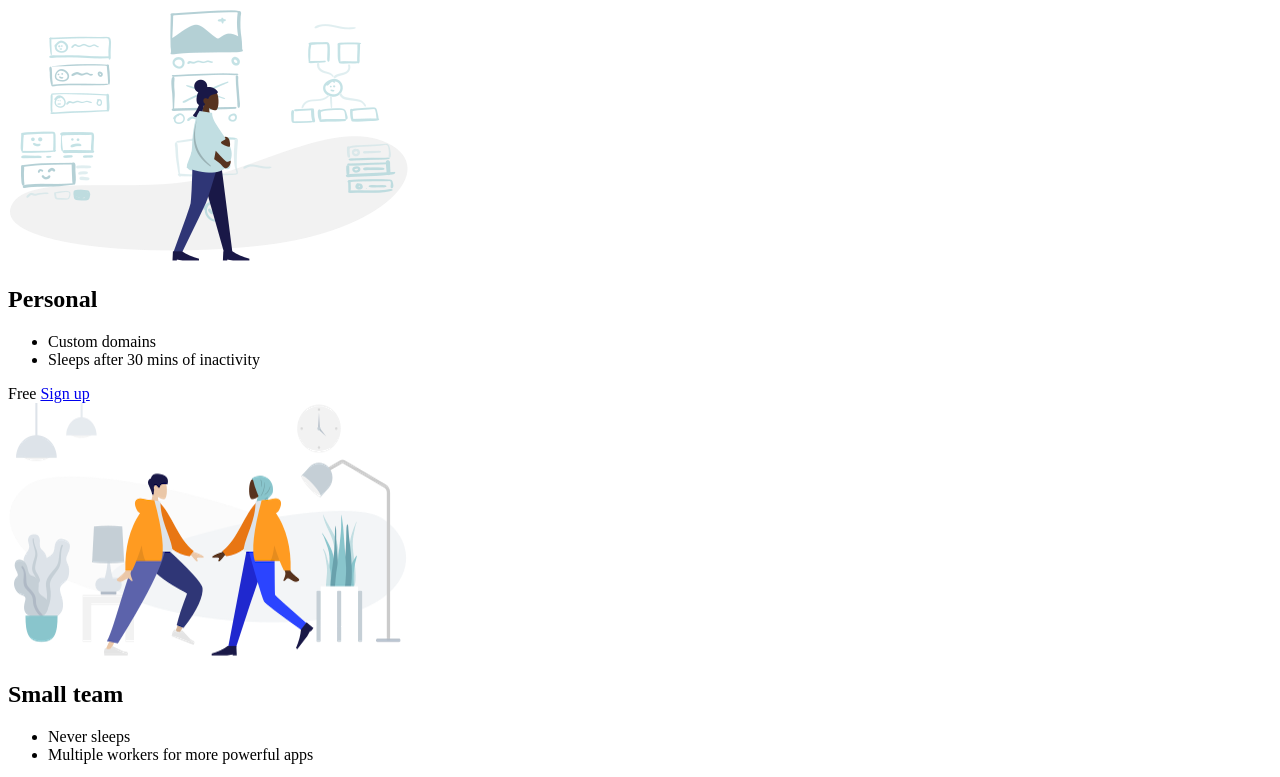
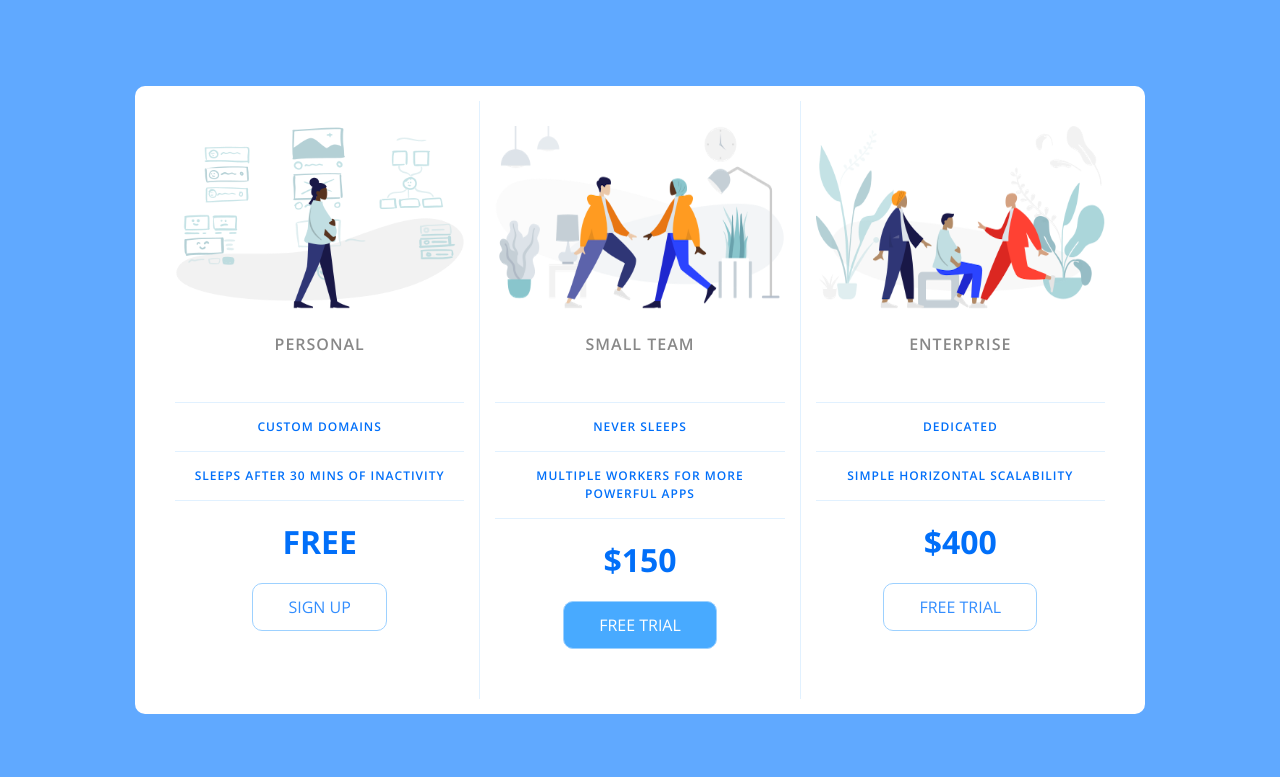
Before and after one commit to Paulsantts/priceTable, a plain HTML site: page index.html in a window 1280 px wide. Shown: the top 777 px of the page. Drawn offline with nearby package versions, Linux system fonts and the light colour scheme.

Commit message:
Change stylesheet link from prices.css to style.css

```diff
--- a/index.html
+++ b/index.html
@@ -6,7 +6,7 @@
     <meta name="viewport" content="width=device-width, initial-scale=1.0">
     <title>Price Tiers</title>
     <link rel="stylesheet" href="https://fonts.googleapis.com/css?family=Open+Sans:400,600,700">
-    <link rel="stylesheet" href="prices.css">
+    <link rel="stylesheet" href="style.css">
 </head>
 
 <body>
```
